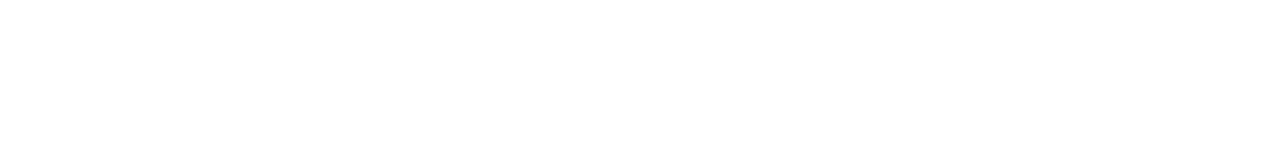
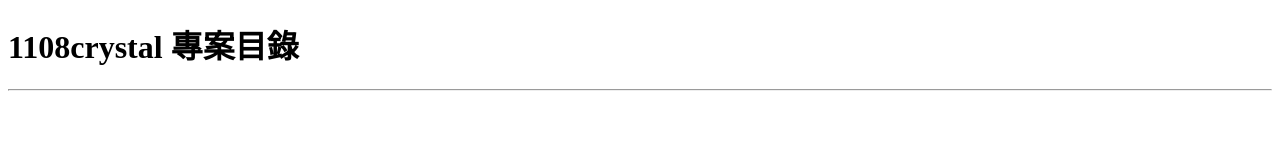
Before and after one commit to 1108crystal/1108crystal.github.io, a plain HTML site: page index.html in a window 1280 px wide. Drawn offline with Linux system fonts and the light colour scheme.

Commit message:
增加表頭

```diff
--- a/index.html
+++ b/index.html
@@ -4,9 +4,15 @@
     <meta charset="UTF-8">
     <meta http-equiv="X-UA-Compatible" content="IE=edge">
     <meta name="viewport" content="width=device-width, initial-scale=1.0">
-    <title>Document</title>
+    <title>1108crystal 專案目錄</title>
 </head>
 <body>
+    <h1>
+        1108crystal 專案目錄
+
+    </h1>
+    <hr>
+
 
 </body>
 </html>
```
